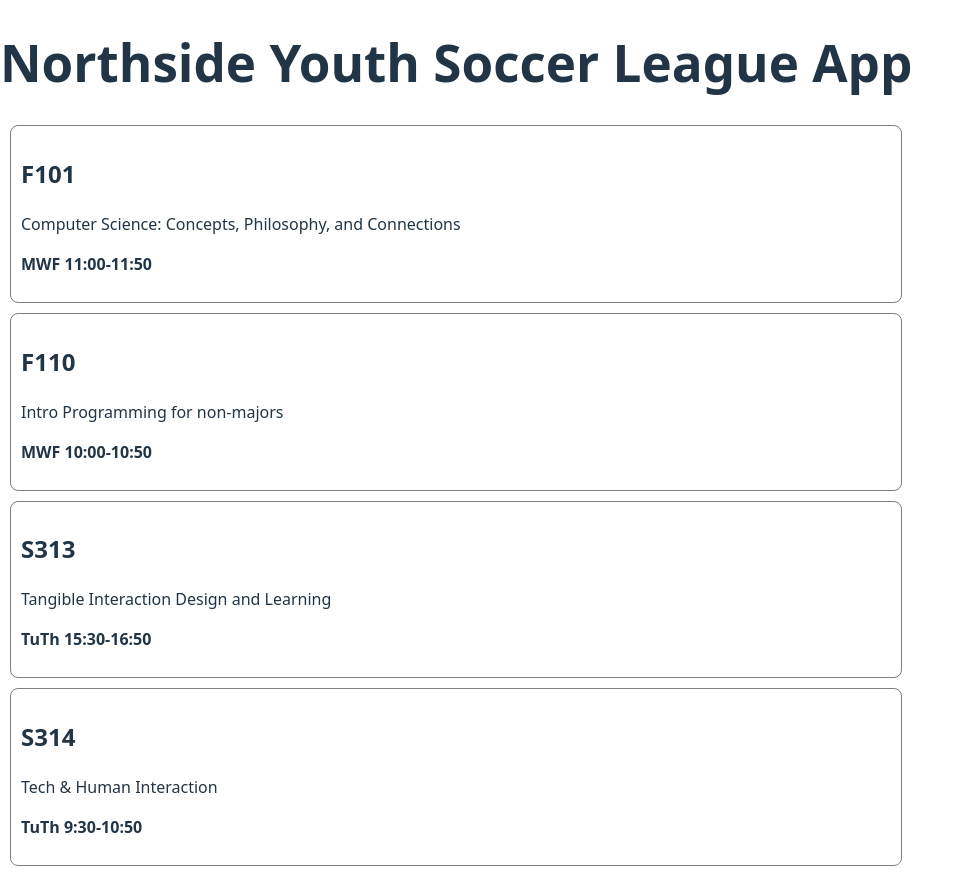
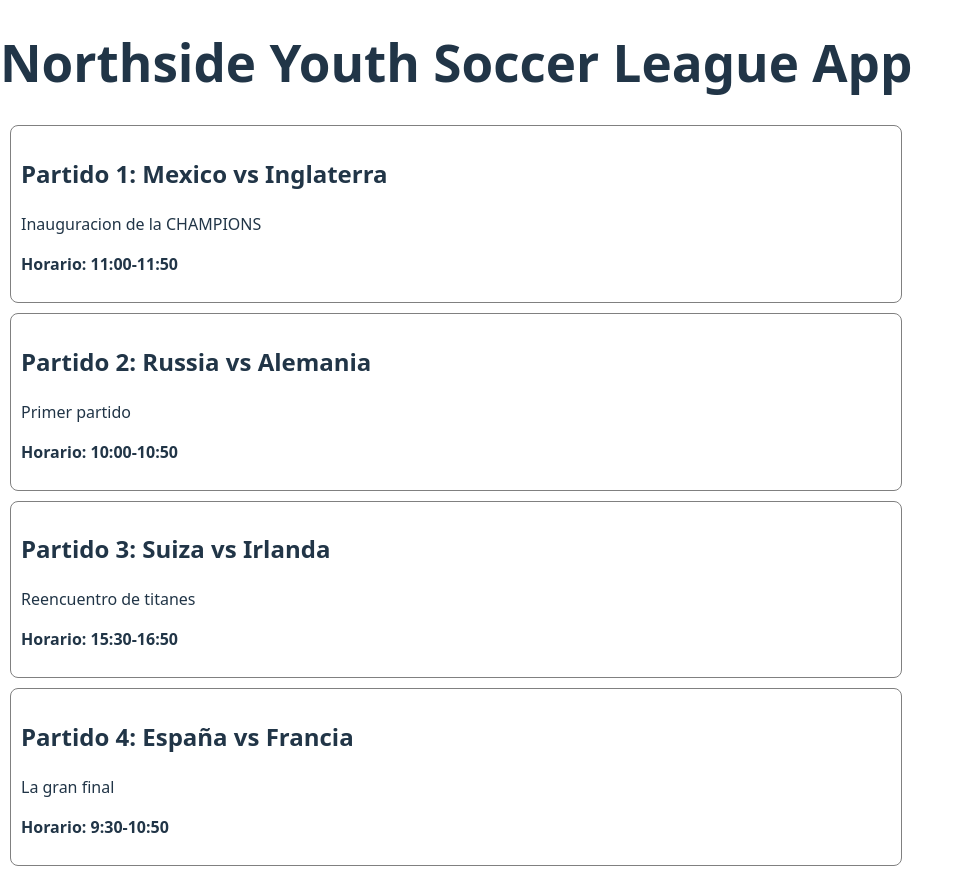
Before and after one commit to isaacjamieln-ops/App-NYLS, a React (Vite) app: page / in a window 1280 px wide. Shown: the whole page, without its empty margins (0-969 px from the left). Built offline with nearby package versions, Linux system fonts and the light colour scheme.

Commit message:
Cambio con trajetas

```diff
--- a/src/App.jsx
+++ b/src/App.jsx
@@ -5,25 +5,25 @@ const schedule = {
   title: "Northside Youth Soccer League App",
 
   courses: {
-    F101: {
-      id: "F101",
-      meets: "MWF 11:00-11:50",
-      title: "Computer Science: Concepts, Philosophy, and Connections"
+    Partido1: {
+      id: "Partido 1: Mexico vs Inglaterra ",
+      meets: "Horario: 11:00-11:50",
+      title: "Inauguracion de la CHAMPIONS"
     },
-    F110: {
-      id: "F110",
-      meets: "MWF 10:00-10:50",
-      title: "Intro Programming for non-majors"
+    Partido2: {
+      id: "Partido 2: Russia vs Alemania",
+      meets: "Horario: 10:00-10:50",
+      title: "Primer partido"
     },
-    S313: {
-      id: "S313",
-      meets: "TuTh 15:30-16:50",
-      title: "Tangible Interaction Design and Learning"
+    Partido3: {
+      id: "Partido 3: Suiza vs Irlanda",
+      meets: "Horario: 15:30-16:50",
+      title: "Reencuentro de titanes"
     },
-    S314: {
-      id: "S314",
-      meets: "TuTh 9:30-10:50",
-      title: "Tech & Human Interaction"
+    Partido4: {
+      id: "Partido 4: España vs Francia ",
+      meets: "Horario: 9:30-10:50",
+      title: "La gran final"
     }
   }
 };
```
